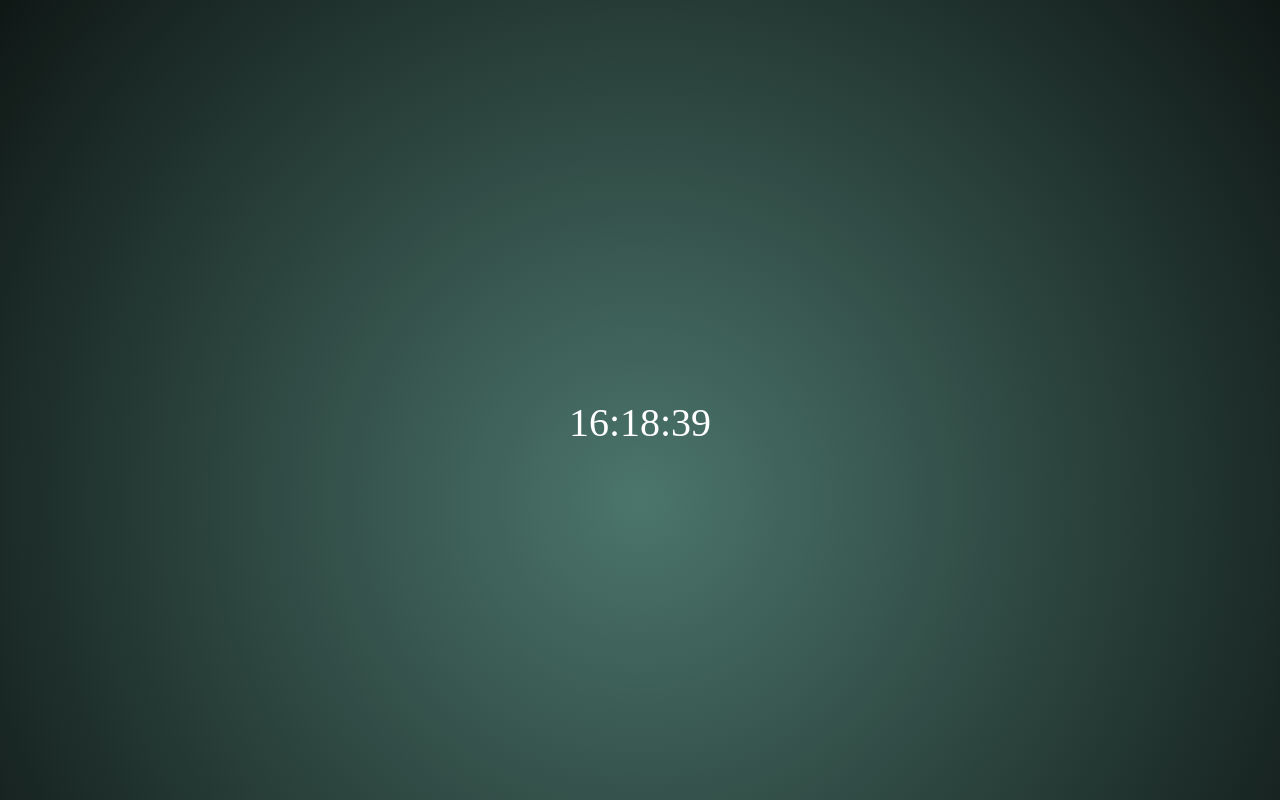
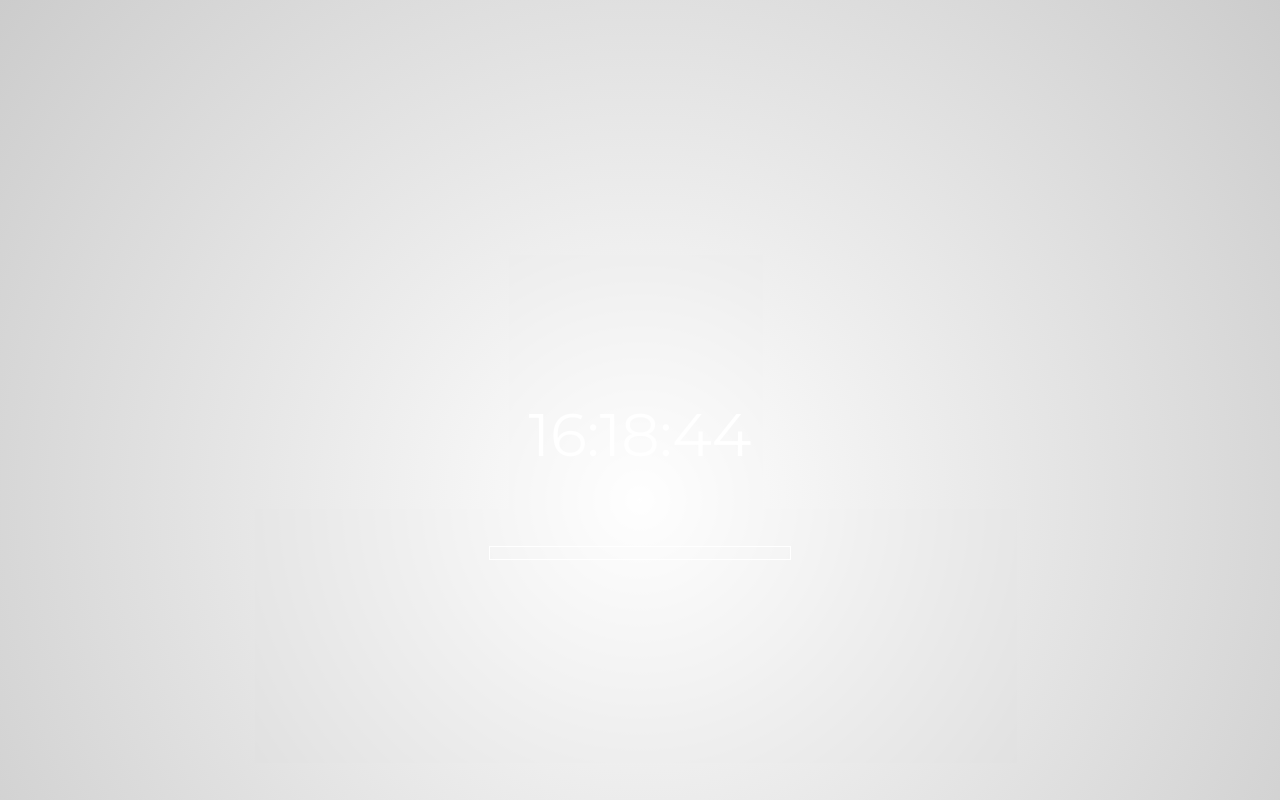
Before and after one commit to Reannalb22/color-clock, a plain HTML site: page index.html in a window 1280 px wide. Shown: the top 800 px of the page. Drawn offline with nearby package versions, Linux system fonts and the light colour scheme.

Commit message:
create new repo

```diff
--- a/index.html
+++ b/index.html
@@ -3,12 +3,18 @@
 <head>
 	<link rel="stylesheet" type="text/css" href="https://raw.githubusercontent.com/necolas/normalize.css/master/normalize.css">
 	<link rel="stylesheet" type="text/css" href="styles/style.css">
+	<link href='https://fonts.googleapis.com/css?family=Montserrat' rel='stylesheet' type='text/css'>
+	<script src="https://ajax.googleapis.com/ajax/libs/jquery/1.11.3/jquery.min.js"></script>
 	<script type="text/javascript" src="javaScript/clock.js"></script>
+
 	<title></title>
 </head>
 <body>
 	<div class = "container">
 		<div id="thisIsTime"></div>
+		<div id="progressBar">
+
+		</div>
 	</div>
 </body>
 </html>
--- a/javaScript/clock.js
+++ b/javaScript/clock.js
@@ -3,23 +3,119 @@
 window.onload = function(){
 
 
-	var now = new Date();
-		hour = now.getHours();
-		minutes = now.getMinutes();
-		seconds = now.getSeconds();
+function clock() {
+	var now = new Date(),
+		hour = now.getHours(),
+		minutes = now.getMinutes(),
+		seconds = now.getSeconds()
+		//add zero in front of min and sec if one digit
+		minutes = ( minutes < 10 ? "0"  : "") + minutes;
+		seconds = (seconds < 10 ? "0" : "") + seconds;
 		currentTime = hour + ":" + minutes + ":" + seconds;
 
+
 	var clockEl =  document.getElementById("thisIsTime");
-	clockEl.innerHTML=currentTime;
+	clockEl.innerHTML = currentTime;
+}
+
+clock();
 
 
-	clockEl.onmouseover = function() {
-		clockEl.innerHTML = "#4b756b"
-		//have to access actual hex-color
-	}
+	// clockEl.onmouseover = function() {
+	// 	clockEl.innerHTML = hexVal;
+	// 	//have to access actual hex-color
+	// }
 
-	clockEl.onmouseout = function() {
-		clockEl.innerHTML = hour + ":" + minutes + ":" + seconds;
 
-	}
+	// clockEl.onmouseout = function() {
+	// 	clockEl.innerHTML = hour + ":" + minutes + ":" + seconds;
+
+	// }
+
+
+
+
+
+	setInterval(clock, 1000);
+
 }
+
+
+
+
+
+
+// function hexFromDate(now) {
+	// 	return [
+	// 		(now.getHours()/24 * 16777215),
+	// 		(now.getMinutes()/60 * 16777215),
+	// 		(now.getSeconds()/60 * 16777215),
+	// 	].map(function(e){
+	// 		return Math.round(e)
+	// 	});
+	// }
+
+	// var channels = hexFromDate(now);
+	// var hexEl = document.getElementById("thisIsTime");
+
+	// document.body.style.backgroundColor = radial-gradient(circle + channels.join(',') + )
+
+
+	// }
+
+
+
+// document.getElementById("container").style.backgroundColor;
+
+// document.getElementById("container").style.background = #4b756b, #2d4640, #0f1715
+
+
+ // function changebackground() {
+ //            var colors = ["#0099cc","#c0c0c0","#587b2e","#990000","#000000","#1C8200","#987baa","#981890","#AA8971","#1987FC","#99081E"];
+
+ //            setInterval(function() {
+ //                var randomColors = Math.floor(Math.random() * colors.length);
+ //                var selectedcolor = colors[randomColors];
+ //                document.body.style.background = selectedcolor;
+ //            }, 1000);
+ //        }
+
+
+
+// clockEl.style.backgroundColor="4b756b";
+
+// 	function rgbToHex(col)
+// 		{
+// 		    if(col.charAt(0)=='r')
+// 		    {
+// 		        col=col.replace('rgb(','').replace(')','').split(',');
+// 		        var r=parseInt(col[0], 10).toString(16);
+// 		        var g=parseInt(col[1], 10).toString(16);
+// 		        var b=parseInt(col[2], 10).toString(16);
+// 		        r=r.length==1?'0'+r:r; g=g.length==1?'0'+g:g; b=b.length==1?'0'+b:b;
+// 		        var colHex='#'+r+g+b;
+// 		        return colHex;
+// 		    }
+// 		    var col=document.getElementById('thisIsTime').style.backgroundColor;
+// 		}
+
+// var colorEl = document.getElementById("container");
+
+// var randInRange = function(a,b) {
+// 	return Math.floor(a + Math.random() * (b-a+1))
+// }
+
+// var genRandomHex = function () {
+// 	var randInt = randInRange(0, 16777215)
+// 	//used parseInt(hex,16) to get 16777215. this # is the same as RGB 255
+// 	var hexVal = randInt.toString(16)
+// 	while (hexVal.length < 6){
+// 		hexVal = '0' + hexVal
+// 	}
+// 	hexVal = '#' + r + g + b;
+// 	return hexVal;
+
+// var setHex = function() {
+// 		hexHour = toStr((hour * 255/24)-3),
+// 		hexMinutes = toStr(minutes * 255/60,
+// 		hexSeconds = toStr(seconds * 255/60
--- a/styles/style.css
+++ b/styles/style.css
@@ -1,8 +1,13 @@
 .container {
-  background: -webkit-radial-gradient(circle, #4b756b, #2d4640, #0f1715); /* Safari */
-  background: -o-radial-gradient(circle, #4b756b, #2d4640, #0f1715); /* Opera 11.6 to 12.0 */
-  background: -moz-radial-gradient(circle, #4b756b, #2d4640, #0f1715); /* Firefox 3.6 to 15 */
-  background: radial-gradient(circle, #4b756b, #2d4640, #0f1715);
+/*  background: -webkit-radial-gradient(circle, #4b756b, #2d4640, #0f1715); /* Safari */
+/*  background: -o-radial-gradient(circle, #4b756b, #2d4640, #0f1715);  Opera 11.6 to 12.0
+	background: -moz-radial-gradient(circle, #4b756b, #2d4640, #0f1715); /* Firefox 3.6 to 15 */
+/*  background: radial-gradient(circle, #4b756b, #2d4640, #0f1715);*/
+  background: -webkit-radial-gradient(circle, white, black); /* Safari */
+  background: -o-radial-gradient(circle, white, black); /* Opera 11.6 to 12.0 */
+  background: -moz-radial-gradient(circle, white, black); /* Firefox 3.6 to 15 */
+  background: radial-gradient(circle, white, black);
+  opacity: 0.2;
   max-width: 100%;
   height: 1000px;
 }
@@ -14,5 +19,19 @@
 	transform:translateY(-50%);
 	left: 50%;
 	transform:translateX(-50%);
-	font-size: 40px;
+	font-size: 60px;
+	font-family: 'Montserrat', sans-serif;
 }
+
+
+#progressBar {
+	width: 300px;
+	height: 12px;
+	border: solid 1px #ffffff;
+	margin: auto;
+	transform: translateY(3900%);
+}
+
+#thisIsTime.hover {
+
+}
```
